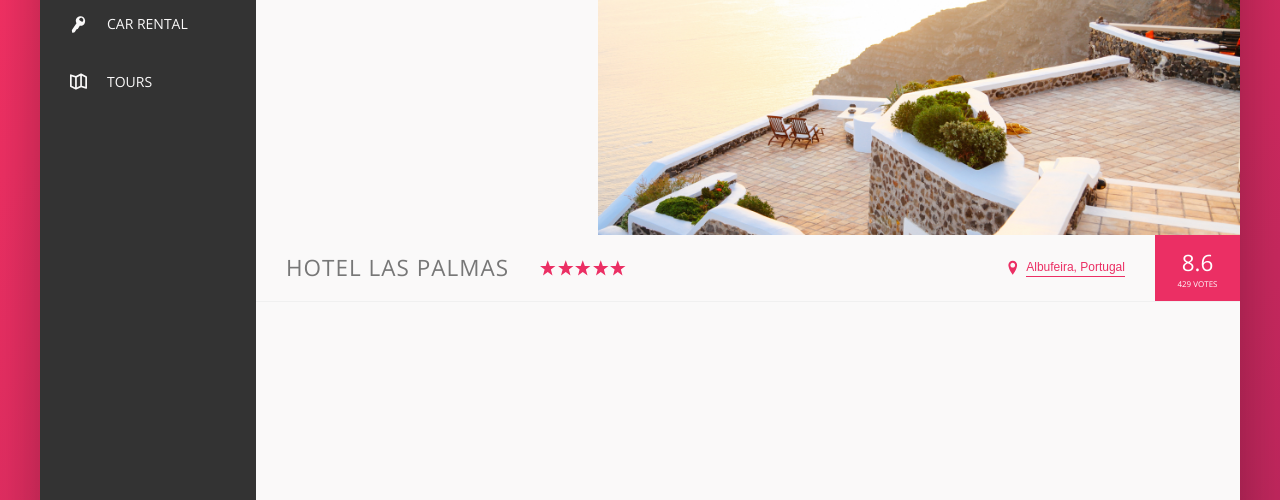
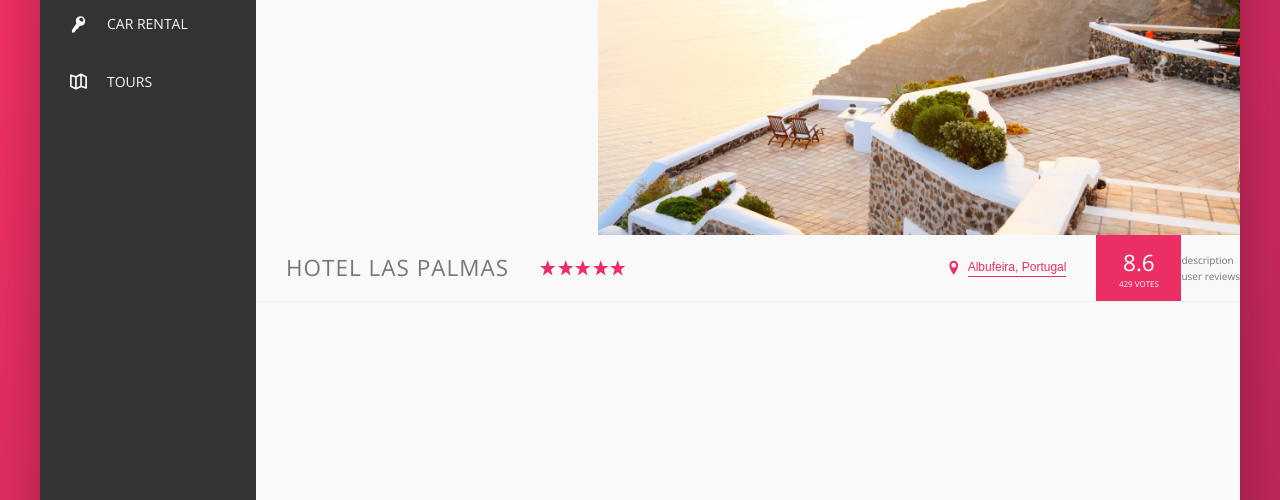
Before and after one commit to jchernandez87/trillo, a website: page index.html in a window 1280 px wide. Shown: the part 300-800 px from the top of the page. Drawn offline with nearby package versions, Linux system fonts and the light colour scheme.

Commit message:
Add detail html markup

```diff
--- a/index.html
+++ b/index.html
@@ -139,6 +139,12 @@
                             <div class="overview__rating-average">8.6</div>
                             <div class="overview__rating-count">429 votes</div>
                         </div>
+
+                        <div class="detail">
+                            <div class="description">description</div>
+
+                            <div class="user-reviews">user reviews</div>
+                        </div>
                     </div>
                 </main>
             </div>
```
